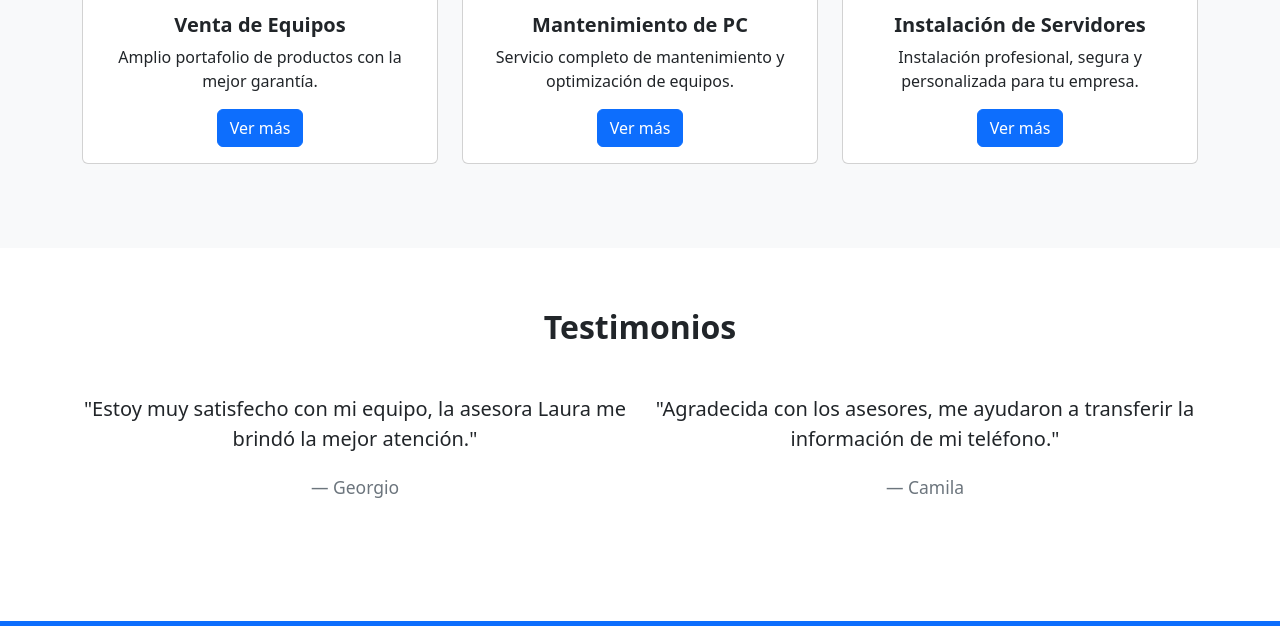
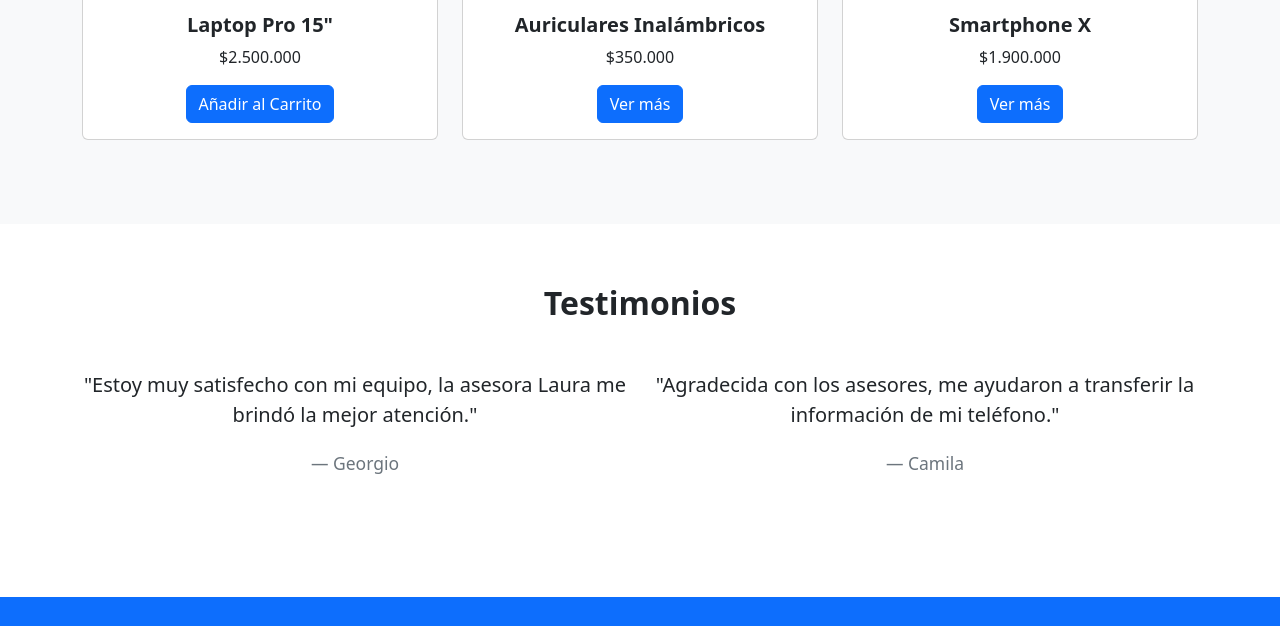
Before and after one commit to davidcmoreno04/PAE05.IT.PROYECTO.FORMATIVO, a plain HTML site: page index.html in a window 1280 px wide. Shown: the part 1216-1842 px from the top of the page. Drawn offline with nearby package versions, Linux system fonts and the light colour scheme.

Commit message:
Add files via upload

```diff
--- a/index.html
+++ b/index.html
@@ -85,12 +85,11 @@
           <li class="nav-item dropdown">
             <a class="nav-link dropdown-toggle text-white fw-bold" href="#" role="button" data-bs-toggle="dropdown"
               aria-expanded="false">
-              Iniciar Sesión
+              Ingresar
             </a>
             <ul class="dropdown-menu">
-              <li><a class="dropdown-item" href="#">Action</a></li>
-              <li><a class="dropdown-item" href="#">Another action</a></li>
-              <li><a class="dropdown-item" href="#">Something else here</a></li>
+              <li><a class="dropdown-item" href="#">Iniciar Sesión</a></li>
+              <li><a class="dropdown-item" href="#">Registrarse</a></li>
             </ul>
           </li>
         </ul>
@@ -141,9 +140,9 @@
             <img src="https://exitocol.vtexassets.com/arquivos/ids/29075705/Celular-SAMSUNG-S25-ULTRA-512-GB-12-GB-RAM-GIS-GALAXY-WATCH7-40MM-BT-3656373_b.jpg?v=638877816778770000"
               class="card-img-top" alt="Venta de Equipos">
             <div class="card-body">
-              <h5 class="card-title fw-bold">Venta de Equipos</h5>
-              <p>Amplio portafolio de productos con la mejor garantía.</p>
-              <a href="#" class="btn btn-primary">Ver más</a>
+              <h5 class="card-title fw-bold">Laptop Pro 15"</h5>
+              <p>$2.500.000</p>
+              <a href="#" class="btn btn-primary">Añadir al Carrito</a>
             </div>
           </div>
         </div>
@@ -153,8 +152,8 @@
             <img src="https://leaddesk.com/wp-content/uploads/2024/08/Calling-Centers-Ultimate-Guide-LeadDesk.png"
               class="card-img-top" alt="Mantenimiento de PC">
             <div class="card-body">
-              <h5 class="card-title fw-bold">Mantenimiento de PC</h5>
-              <p>Servicio completo de mantenimiento y optimización de equipos.</p>
+              <h5 class="card-title fw-bold">Auriculares Inalámbricos</h5>
+              <p>$350.000</p>
               <a href="#" class="btn btn-primary">Ver más</a>
             </div>
           </div>
@@ -165,8 +164,8 @@
             <img src="https://capital.uk.com/wp-content/uploads/2021/05/data-centre-cleaning-box-002.jpg"
               class="card-img-top" alt="Instalación de Servidores">
             <div class="card-body">
-              <h5 class="card-title fw-bold">Instalación de Servidores</h5>
-              <p>Instalación profesional, segura y personalizada para tu empresa.</p>
+              <h5 class="card-title fw-bold">Smartphone X</h5>
+              <p>$1.900.000</p>
               <a href="#" class="btn btn-primary">Ver más</a>
             </div>
           </div>
```
